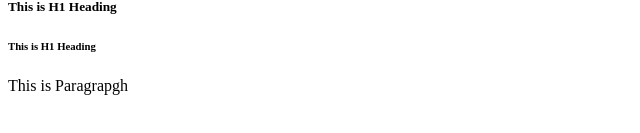
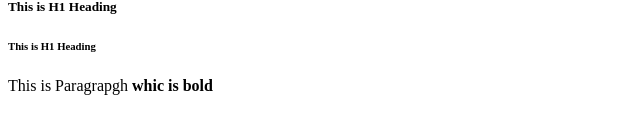
Before and after one commit to felexkuria/html-basics, a plain HTML site: page index.html in a window 1280 px wide. Shown: the part 211-344 px from the top of the page, without its empty margins (0-640 px from the left). Drawn offline with Linux system fonts and the light colour scheme.

Commit message:
html basics with Rizwan done

```diff
--- a/index.html
+++ b/index.html
@@ -9,6 +9,6 @@
 <h4> This is H1 Heading </h4>
 <h5> This is H1 Heading </h5>
 <h6> This is H1 Heading </h6>
-<p>This is Paragrapgh</p>
+<p>This is Paragrapgh <strong>whic is bold</strong></p>
 </body>
 </html>
```
